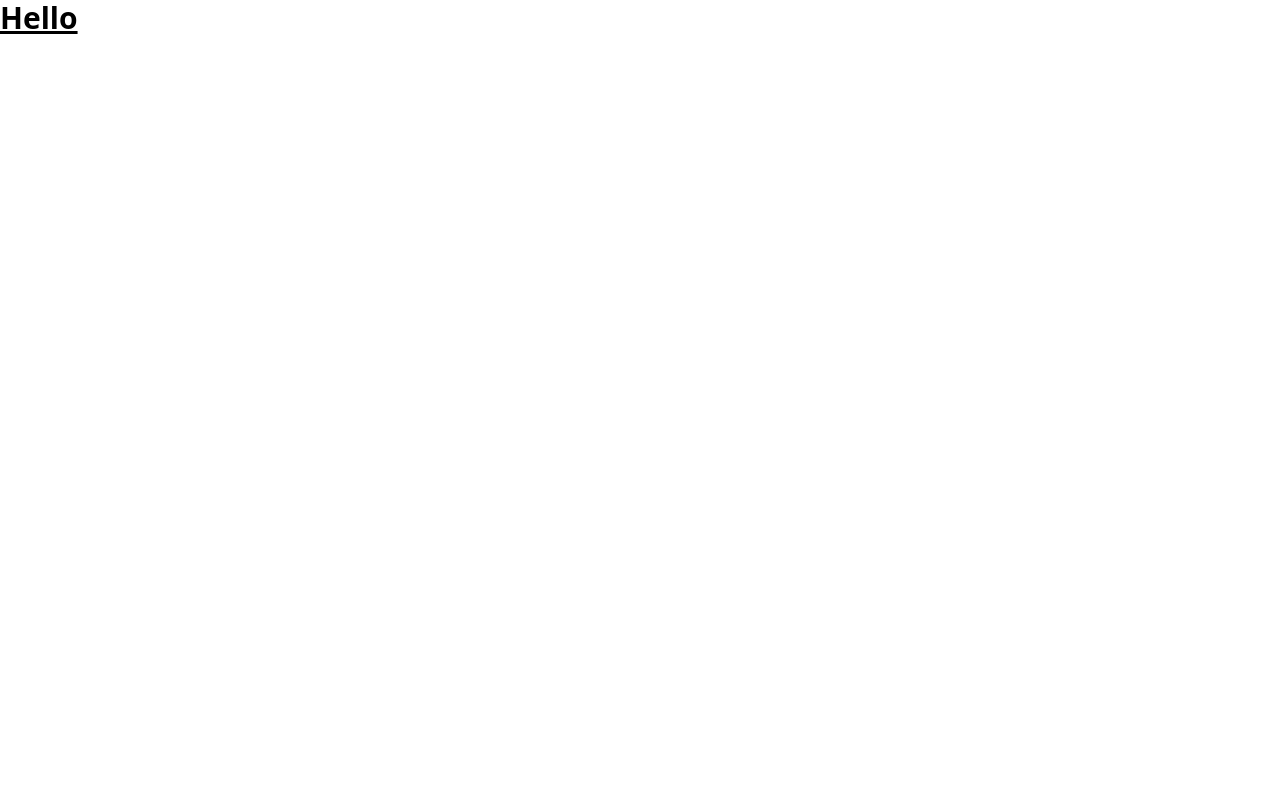
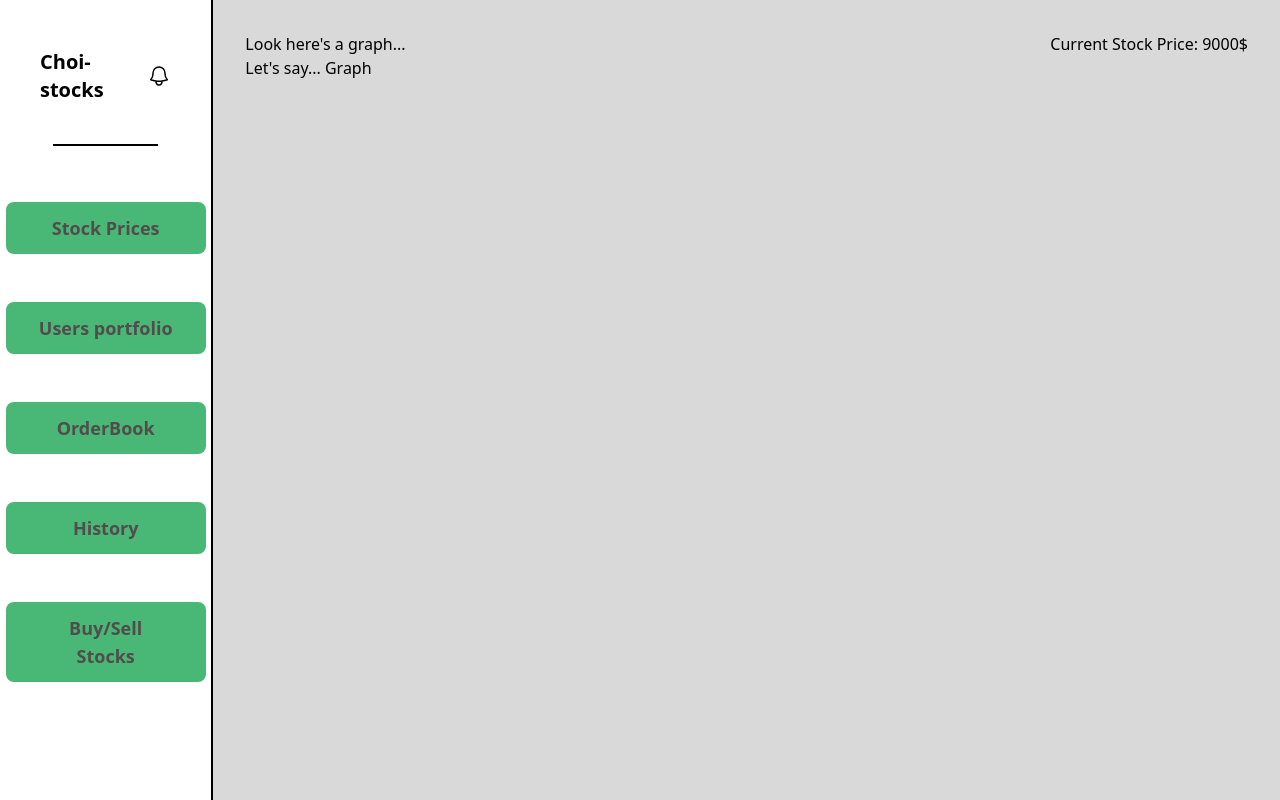
Before and after one commit to be-u-nik/kodeinkgp, a React (Create React App) app in the folder frontend/: page / in a window 1280 px wide. Built offline with nearby package versions, Linux system fonts and the light colour scheme.

Commit message:
navbar, routing

```diff
--- a/frontend/package.json
+++ b/frontend/package.json
@@ -9,8 +9,11 @@
     "react": "^18.2.0",
     "react-dom": "^18.2.0",
     "react-redux": "^8.0.4",
+    "react-router-dom": "^6.4.2",
     "react-scripts": "5.0.1",
     "redux": "^4.2.0",
+    "redux-devtools-extension": "^2.13.9",
+    "redux-thunk": "^2.4.1",
     "web-vitals": "^2.1.4"
   },
   "scripts": {
--- a/frontend/src/App.js
+++ b/frontend/src/App.js
@@ -1,8 +1,29 @@
-import logo from "./logo.svg";
 import "./App.css";
+// import store from "./store";
+import { BrowserRouter as Router, Route, Routes } from "react-router-dom";
+// import { Provider } from "react-redux";
+import StockPricesScreen from "./screens/StockPricesScreen";
+import PortfolioScreen from "./screens/PortfolioScreen";
+import OrderBookScreen from "./screens/OrderBookScreen";
+import HistoryScreen from "./screens/HistoryScreen";
+import BuySellScreen from "./screens/BuySellScreen";
 
 function App() {
-  return <div className="text-3xl font-bold underline">Hello</div>;
+  return (
+    <>
+      {/* // <Provider store={store}> */}
+      <Router>
+        <Routes>
+          <Route exact path="/" element={<StockPricesScreen />}></Route>
+          <Route exact path="/portfolio" element={<PortfolioScreen />}></Route>
+          <Route exact path="/orderBook" element={<OrderBookScreen />}></Route>
+          <Route exact path="/history" element={<HistoryScreen />}></Route>
+          <Route exact path="/buysell" element={<BuySellScreen />}></Route>
+        </Routes>
+      </Router>
+      {/* // </Provider> */}
+    </>
+  );
 }
 
 export default App;
--- /dev/null
+++ b/frontend/src/components/Navbar.js
@@ -0,0 +1,140 @@
+import React from "react";
+import { useState, useEffect } from "react";
+import { Link } from "react-router-dom";
+// import { connect } from "react-redux";
+
+function NavLink({ to, children }) {
+  return (
+    <Link
+      to={to}
+      className={`text-center mx-4 w-full lg:max-w-[200px] rounded-[8px] text-base text-[#524C4C] lg:text-lg px-8 py-3 font-bold my-2 lg:my-6 bg-[#49B876] hover:bg-[#00a82f]`}
+    >
+      {children}
+    </Link>
+  );
+}
+
+// function MobileNav({ open, setOpen }) {
+//   return (
+//     <div
+//       className={`absolute top-0 left-0  w-screen bg-white transform z-50 ${
+//         open ? "translate-y-16" : "-translate-y-full"
+//       } transition-transform duration-300 ease-in-out filter drop-shadow-md rounded-[4px] shadow-lg`}
+//     >
+//       <div className="flex flex-col ml-4">
+//         <Link
+//           to="/"
+//           className="text-base lg:text-lg font-normal my-4"
+//           onClick={() =>
+//             setTimeout(() => {
+//               setOpen(!open);
+//             }, 100)
+//           }
+//         >
+//           Stock Prices
+//         </Link>
+//         <Link
+//           to="/portfolio"
+//           className="text-base lg:text-lg  font-normal my-4"
+//           onClick={() =>
+//             setTimeout(() => {
+//               setOpen(!open);
+//             }, 100)
+//           }
+//         >
+//           Users portfolio
+//         </Link>
+//         <Link
+//           to="/orderBook"
+//           className="text-base lg:text-lg  font-normal my-4"
+//           onClick={() => {
+//             setTimeout(() => {
+//               setOpen(!open);
+//             }, 100);
+//           }}
+//         >
+//           OrderBook
+//         </Link>
+//         <Link
+//           to="/history"
+//           className="text-base lg:text-lg  font-normal my-4"
+//           onClick={() => {
+//             setTimeout(() => {
+//               setOpen(!open);
+//             }, 100);
+//           }}
+//         >
+//           History
+//         </Link>
+//         <Link
+//           to="/buysell"
+//           className="text-base lg:text-lg  font-normal my-4"
+//           onClick={() => {
+//             setTimeout(() => {
+//               setOpen(!open);
+//             }, 100);
+//           }}
+//         >
+//           Buy/Sell Stocks
+//         </Link>
+//       </div>
+//     </div>
+//   );
+// }
+
+function Notifications({ open, setOpen, notifications }) {
+  return open ? (
+    <div className="absolute max-w-[400px] px-8 py-4 w-[200px] h-[200px] bg-white rounded-[8px] border-[1px]"></div>
+  ) : (
+    <div></div>
+  );
+}
+
+function Navbar() {
+  const [open, setOpen] = useState(false);
+  useEffect(() => {
+    return () => {};
+  }, [open]);
+  return (
+    <nav className="w-1/6 h-screen border-r-[2px] border-[#000000] ">
+      {/* <MobileNav open={open} setOpen={setOpen} /> */}
+      <div className="flex items-center lg:justify-between mx-4 py-2 px-6 lg:pt-12 lg:mb-8">
+        <div className="font-bold text-xl">Choi-stocks</div>
+
+        <div>
+          <svg
+            xmlns="http://www.w3.org/2000/svg"
+            fill="none"
+            viewBox="0 0 24 24"
+            strokeWidth="1.5"
+            stroke="currentColor"
+            className="w-6 h-6"
+            onClick={() => setOpen((prev) => !prev)}
+          >
+            <path
+              strokeLinecap="round"
+              strokeLinejoin="round"
+              d="M14.857 17.082a23.848 23.848 0 005.454-1.31A8.967 8.967 0 0118 9.75v-.7V9A6 6 0 006 9v.75a8.967 8.967 0 01-2.312 6.022c1.733.64 3.56 1.085 5.455 1.31m5.714 0a24.255 24.255 0 01-5.714 0m5.714 0a3 3 0 11-5.714 0"
+            />
+          </svg>
+          <Notifications open={open} />
+        </div>
+      </div>
+      <div className="mx-auto w-1/2 border-b-[2px] border-[#000]  lg:mb-8"></div>
+      <div className="flex flex-col items-center">
+        <NavLink to="/">Stock Prices</NavLink>
+        <NavLink to="/portfolio">Users portfolio</NavLink>
+        <NavLink to="/orderBook">OrderBook</NavLink>
+        <NavLink to="/history">History</NavLink>
+        <NavLink to="/buysell">Buy/Sell Stocks</NavLink>
+      </div>
+    </nav>
+  );
+}
+
+// const mapStateToProps = (state) => ({});
+
+// const mapDispatchToProps = {};
+
+// export default connect(mapStateToProps, mapDispatchToProps)(Navbar);
+export default Navbar;
--- /dev/null
+++ b/frontend/src/reducers/index.js
@@ -0,0 +1,12 @@
+import { combineReducers } from "redux";
+// import errors from "./errors";
+// import auth from "./auth";
+// import messages from "./messages";
+// import rooms from "./rooms";
+
+export default combineReducers({
+  //   errors,
+  //   auth,
+  //   messages,
+  //   rooms,
+});
--- /dev/null
+++ b/frontend/src/screens/BuySellScreen.js
@@ -0,0 +1,19 @@
+import React from "react";
+import Navbar from "../components/Navbar";
+// import { connect } from 'react-redux'
+
+export const BuySellScreen = (props) => {
+  return (
+    <div className="flex">
+      <Navbar />
+      <div className="w-5/6 bg-[#D9D9D9] px-8 py-8"></div>
+    </div>
+  );
+};
+
+// const mapStateToProps = (state) => ({})
+
+// const mapDispatchToProps = {}
+
+// export default connect(mapStateToProps, mapDispatchToProps)(BuySellScreen)
+export default BuySellScreen;
--- /dev/null
+++ b/frontend/src/screens/HistoryScreen.js
@@ -0,0 +1,19 @@
+import React from "react";
+import Navbar from "../components/Navbar";
+// import { connect } from 'react-redux'
+
+export const HistoryScreen = (props) => {
+  return (
+    <div className="flex">
+      <Navbar />
+      <div className="w-5/6 bg-[#D9D9D9] px-8 py-8">HistoryScreen</div>
+    </div>
+  );
+};
+
+// const mapStateToProps = (state) => ({})
+
+// const mapDispatchToProps = {}
+
+// export default connect(mapStateToProps, mapDispatchToProps)(HistoryScreen)
+export default HistoryScreen;
--- /dev/null
+++ b/frontend/src/screens/OrderBookScreen.js
@@ -0,0 +1,19 @@
+import React from "react";
+import Navbar from "../components/Navbar";
+// import { connect } from 'react-redux'
+
+export const OrderBookScreen = (props) => {
+  return (
+    <div className="flex">
+      <Navbar />
+      <div className="w-5/6 bg-[#D9D9D9] px-8 py-8">OrderBookScreen</div>
+    </div>
+  );
+};
+
+// const mapStateToProps = (state) => ({})
+
+// const mapDispatchToProps = {}
+
+// export default connect(mapStateToProps, mapDispatchToProps)(OrderBookScreen)
+export default OrderBookScreen;
--- /dev/null
+++ b/frontend/src/screens/PortfolioScreen.js
@@ -0,0 +1,19 @@
+import React from "react";
+import Navbar from "../components/Navbar";
+// import { connect } from 'react-redux'
+
+export const PortfolioScreen = (props) => {
+  return (
+    <div className="flex">
+      <Navbar />
+      <div className="w-5/6 bg-[#D9D9D9] px-8 py-8">PortfolioScreen</div>
+    </div>
+  );
+};
+
+// const mapStateToProps = (state) => ({})
+
+// const mapDispatchToProps = {}
+
+// export default connect(mapStateToProps, mapDispatchToProps)(PortfolioScreen)
+export default PortfolioScreen;
--- /dev/null
+++ b/frontend/src/screens/StockPricesScreen.js
@@ -0,0 +1,25 @@
+import React from "react";
+import Navbar from "../components/Navbar";
+// import { connect } from 'react-redux'
+
+export const StockPricesScreen = (props) => {
+  return (
+    <div className="flex">
+      <Navbar />
+      <div className="w-5/6 bg-[#D9D9D9] px-8 py-8">
+        <div className="flex justify-between">
+          <h2>Look here's a graph...</h2>
+          <p>Current Stock Price: 9000$</p>
+        </div>
+        <div>Let's say... Graph</div>
+      </div>
+    </div>
+  );
+};
+
+// const mapStateToProps = (state) => ({})
+
+// const mapDispatchToProps = {}
+
+// export default connect(mapStateToProps, mapDispatchToProps)(StockPricesScreen)
+export default StockPricesScreen;
--- /dev/null
+++ b/frontend/src/store.js
@@ -0,0 +1,15 @@
+import { createStore, applyMiddleware } from "redux";
+// import { composeWithDevTools } from "redux-devtools-extension";
+// import thunk from "redux-thunk";
+import rootReducer from "./reducers";
+
+const initialState = {};
+
+// const middleware = [thunk];
+const store = createStore(
+  rootReducer,
+  initialState
+  //   composeWithDevTools(applyMiddleware(...middleware))
+);
+
+export default store;
```
Also changed, not shown: frontend/src/actions/types.js (added, +12 -0 lines), 1 other file (tests, documents, lock files or other folders).
